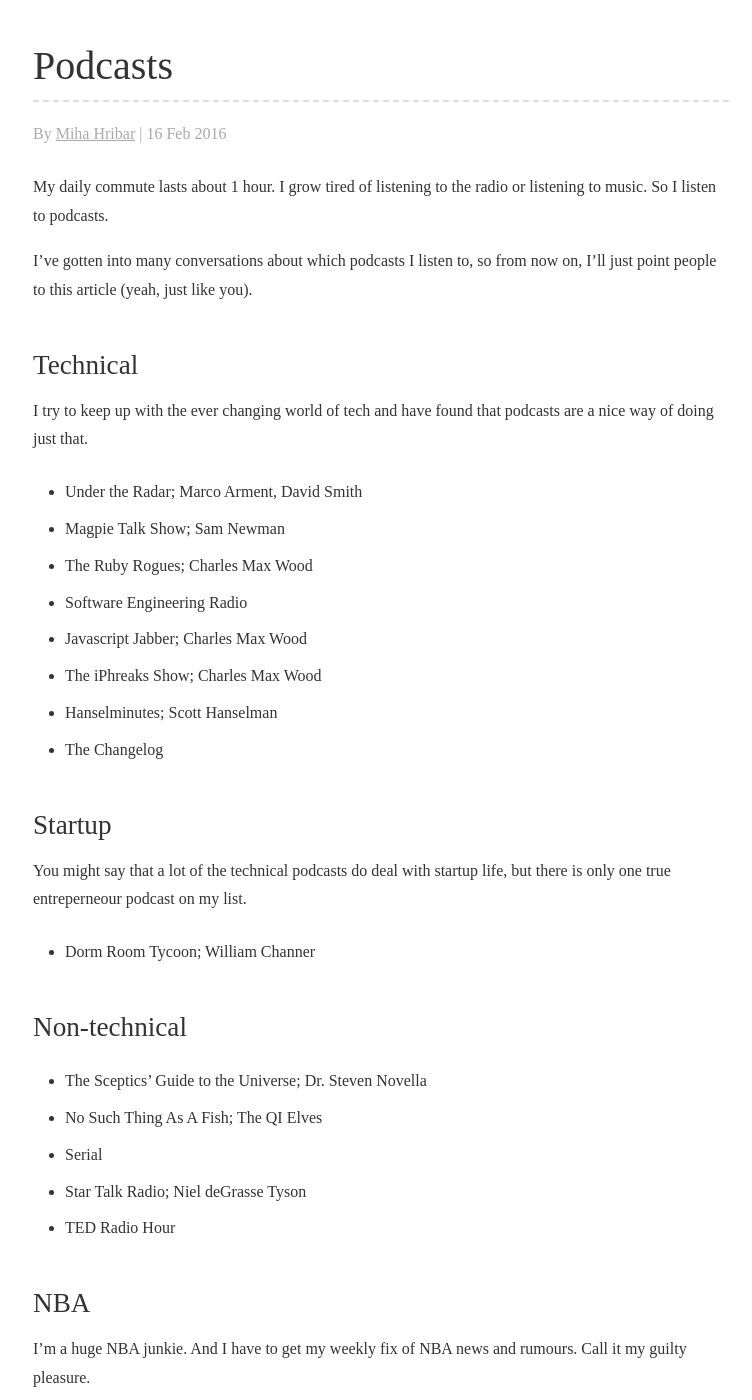
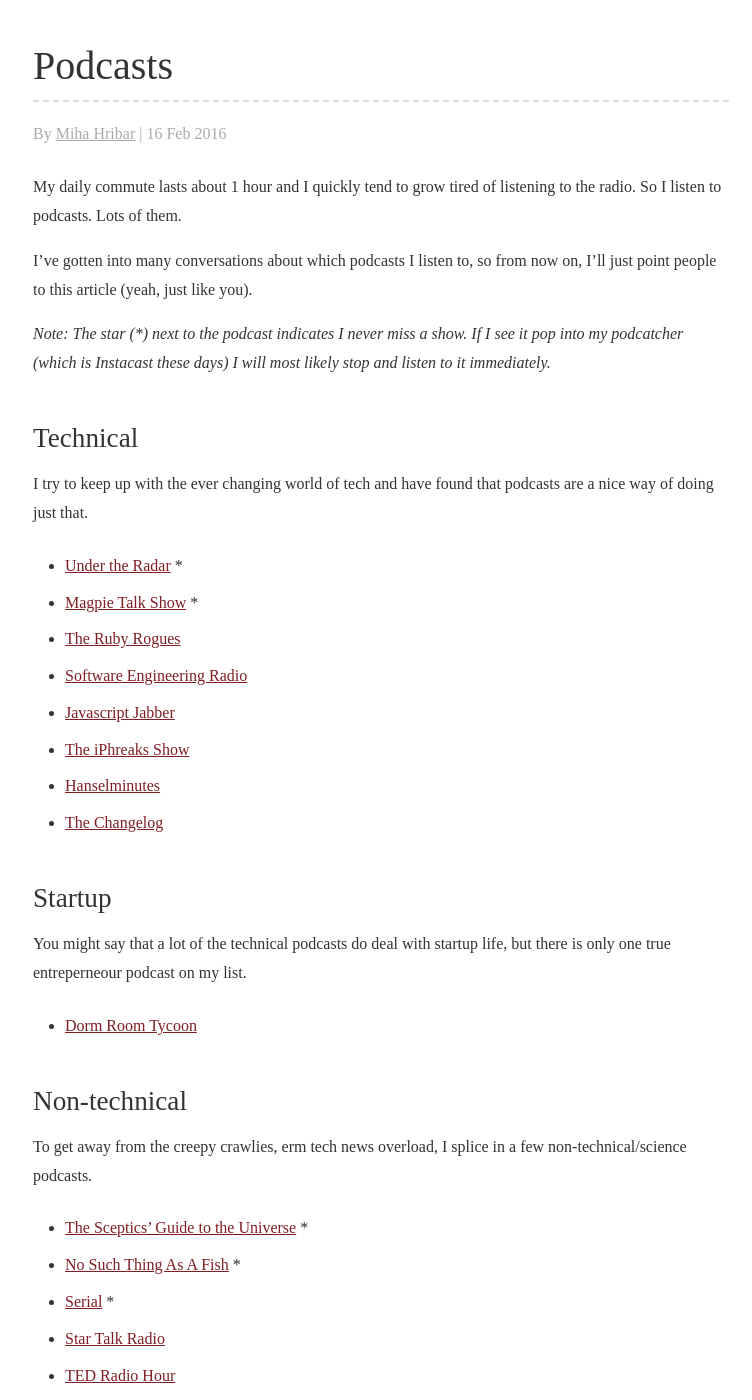
Before and after one commit to mihahribar/mihahribar.github.io, a Jekyll site: the page built from _posts/2016-02-16-podcasts.md, in a window 1280 px wide and 1400 px high. Shown: the whole window, without its empty margins (259-1011 px from the left). Built offline with Jekyll 4.4.1, drawn with Linux system fonts in a browser that asks for light colours; some of the changed text lies outside the part shown.

Commit message:
finished the podcast list

```diff
--- a/_posts/2016-02-16-podcasts.md
+++ b/_posts/2016-02-16-podcasts.md
@@ -7,47 +7,54 @@
 keywords: podcasts, ha
 ---
 
-My daily commute lasts about 1 hour. I grow tired of listening to the radio or listening to music. So I listen to podcasts.
+My daily commute lasts about 1 hour and I quickly tend to grow tired of listening to the radio. So I listen to podcasts. Lots of them.
 
 I've gotten into many conversations about which podcasts I listen to, so from now on, I'll just point people to this article (yeah, just like you).
+
+_Note: The star (*) next to the podcast indicates I never miss a show. If I see it pop into my podcatcher (which is Instacast these days) I will most likely stop and listen to it immediately._
 
 ## Technical
 
 I try to keep up with the ever changing world of tech and have found that podcasts are a nice way of doing just that.
 
-* Under the Radar; Marco Arment, David Smith
-* Magpie Talk Show; Sam Newman
-* The Ruby Rogues; Charles Max Wood
-* Software Engineering Radio
-* Javascript Jabber; Charles Max Wood
-* The iPhreaks Show; Charles Max Wood
-* Hanselminutes; Scott Hanselman
-* The Changelog
+* [Under the Radar](https://www.relay.fm/radar) *
+* [Magpie Talk Show](http://samnewman.io/podcast/) *
+* [The Ruby Rogues](https://devchat.tv/ruby-rogues/)
+* [Software Engineering Radio](http://www.se-radio.net)
+* [Javascript Jabber](https://devchat.tv/js-jabber/)
+* [The iPhreaks Show](https://devchat.tv/iphreaks)
+* [Hanselminutes](http://hanselminutes.com)
+* [The Changelog](https://changelog.com/podcast/)
 
 ## Startup
 
 You might say that a lot of the technical podcasts do deal with startup life, but there is only one true entreperneour podcast on my list.
 
-* Dorm Room Tycoon; William Channer
+* [Dorm Room Tycoon](http://drt.fm)
 
 ## Non-technical
 
-* The Sceptics' Guide to the Universe; Dr. Steven Novella
-* No Such Thing As A Fish; The QI Elves
-* Serial
-* Star Talk Radio; Niel deGrasse Tyson
-* TED Radio Hour
+To get away from the creepy crawlies, erm tech news overload, I splice in a few non-technical/science podcasts.
+
+* [The Sceptics' Guide to the Universe](http://www.theskepticsguide.org) *
+* [No Such Thing As A Fish](http://qi.com/podcast/) *
+* [Serial](https://serialpodcast.org) *
+* [Star Talk Radio](http://www.startalkradio.net)
+* [TED Radio Hour](http://www.npr.org/programs/ted-radio-hour/)
 
 ## NBA
 
 I'm a huge NBA junkie. And I have to get my weekly fix of NBA news and rumours. Call it my guilty pleasure.
 
-* NBA Lockdown
-* The Vertical Podcast with JJ Reddick; JJ Reddick
+* [NBA Lockdown](http://espn.go.com/espnradio/podcast/archive?id=3634017) *
+* [The Vertical Podcast with JJ Reddick](http://sports.yahoo.com/author/jj-redick/)
 
 ## Slovenian podcasts
 
-* Številke, Marko Jerič
-* Odbita Do Bita
-* Frekvenca X
-* Glave
+Good to keep an eye on what the locals are up to.
+
+* [Številke](http://www.rtvslo.si/stevilke)
+* [Odbita Do Bita](http://val202.rtvslo.si/odbita/)
+* [Frekvenca X](http://val202.rtvslo.si/frekvencax/)
+* [Apparatus](http://apparatus.si/oddaja/pogovor/)
+* [Glave](http://apparatus.si/oddaja/glave/)
```
